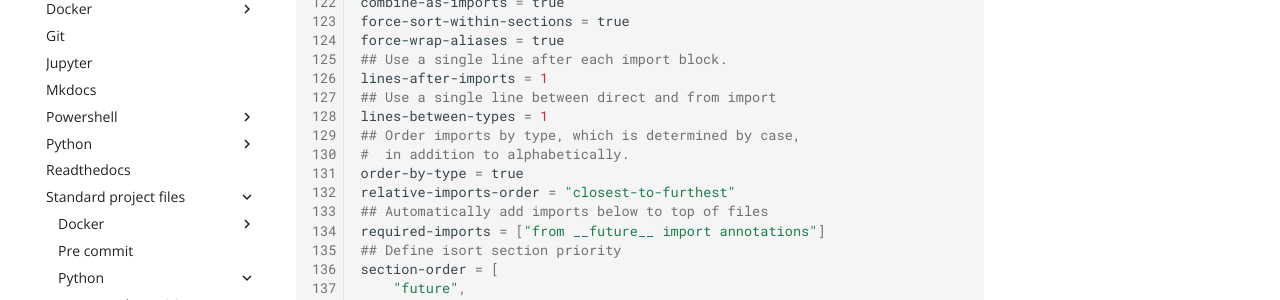
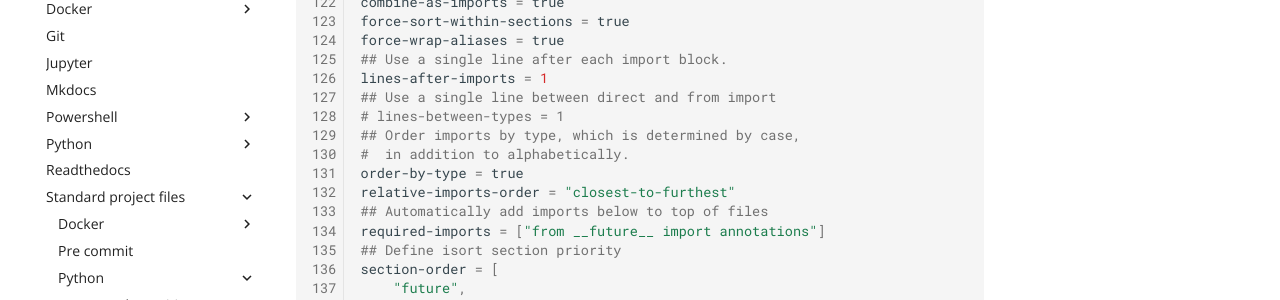
Before and after one commit to redjax/redkb, an MkDocs documentation site: the page built from docs/programming/standard-project-files/python/ruff/index.md, in a window 1280 px wide and 900 px high, scrolled down 3111 px. Shown: the part 153-453 px from the top of the window. Built offline with MkDocs 1.6.1 and Material for MkDocs 9.7.7, drawn with Linux system fonts in a browser that asks for light colours; comment, search, counter and statistics services are not loaded.

```diff
--- a/docs/programming/standard-project-files/python/ruff/index.md
+++ b/docs/programming/standard-project-files/python/ruff/index.md
@@ -155,7 +155,7 @@ force-wrap-aliases = true
 ## Use a single line after each import block.
 lines-after-imports = 1
 ## Use a single line between direct and from import
-lines-between-types = 1
+# lines-between-types = 1
 ## Order imports by type, which is determined by case,
 #  in addition to alphabetically.
 order-by-type = true
```
